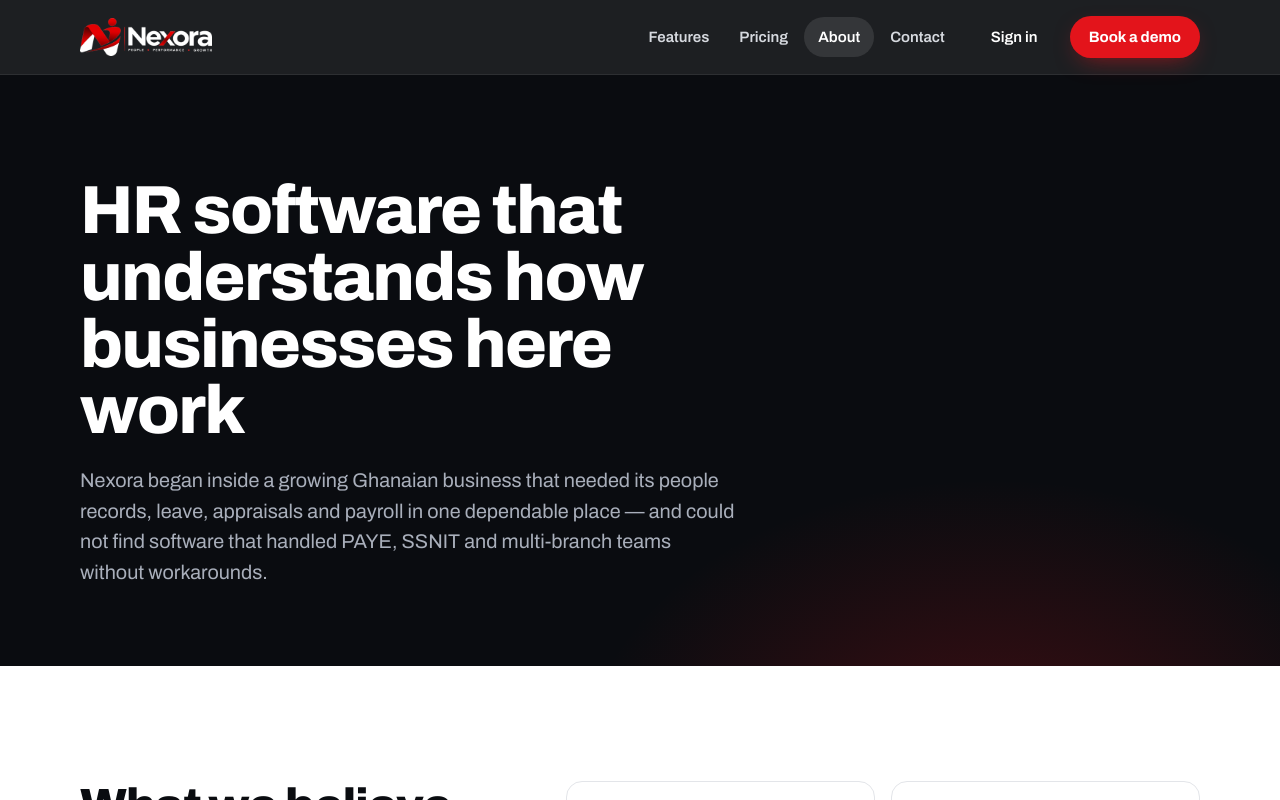
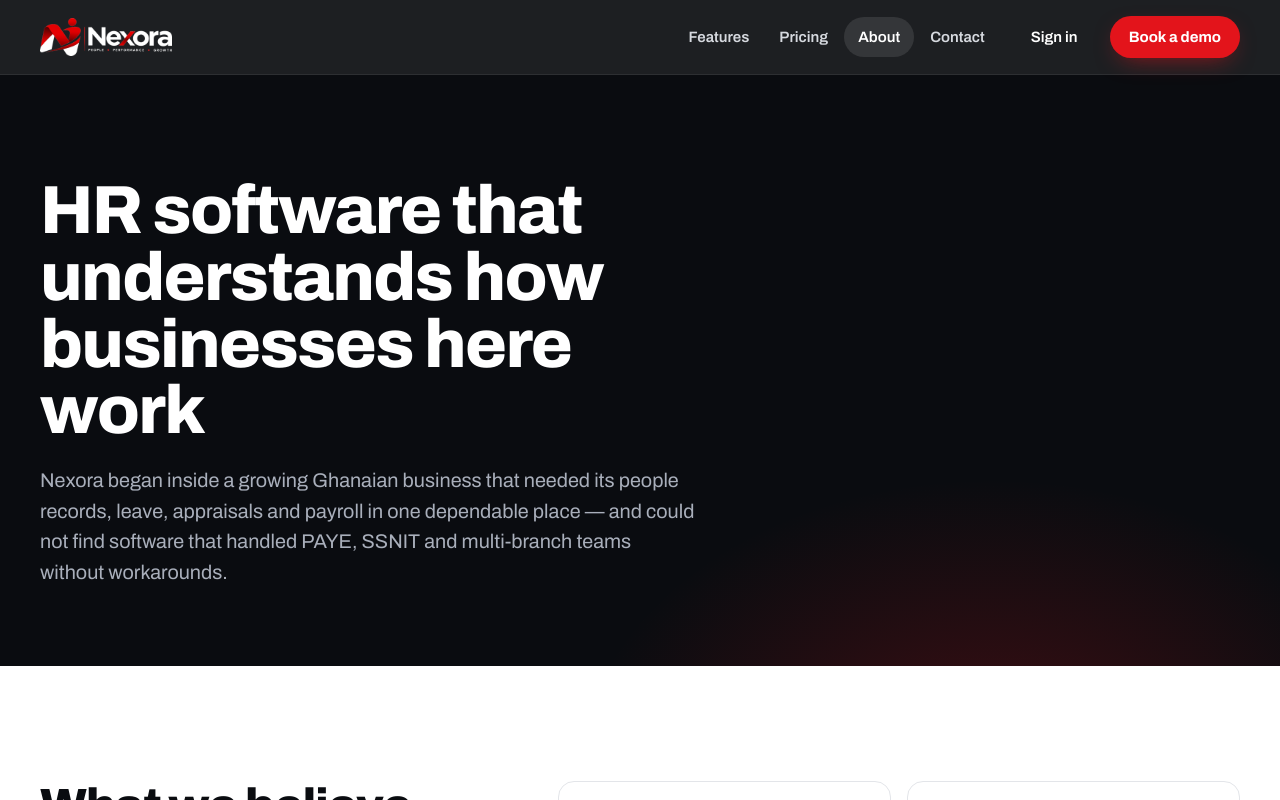
Before and after one commit to TuaMaley/flicksnlicks-hr, a Next.js app: page /about in a window 1280 px wide. Built offline with nearby package versions, Linux system fonts and the light colour scheme.

Commit message:
Add files via upload

```diff
--- a/app/_site/site.css
+++ b/app/_site/site.css
@@ -5,7 +5,7 @@
  --red:#E3141B;--red-hover:#C40F16;--red-soft:#FDECEC;--red-deep:#9E0B11;
  --ink:#0A0C10;--text:#363B46;--muted:#646B78;--line:#E3E5E9;--fog:#F4F5F7;--paper:#fff;--ok:#0F7A43;--ok-soft:#E7F6EE;--warn:#B45309;
  --r-sm:10px;--r:16px;--r-lg:24px;
- --wrap:1200px;--gutter:clamp(16px,4vw,40px);
+ --wrap:1400px;--gutter:clamp(16px,4vw,40px);
  --shadow:0 1px 2px rgba(10,12,16,.06),0 12px 32px -12px rgba(10,12,16,.18);
  --shadow-lg:0 2px 4px rgba(0,0,0,.2),0 40px 80px -24px rgba(0,0,0,.55);
  font-family:'Archivo',system-ui,-apple-system,'Segoe UI',sans-serif;font-variation-settings:'wdth' 100;
```
